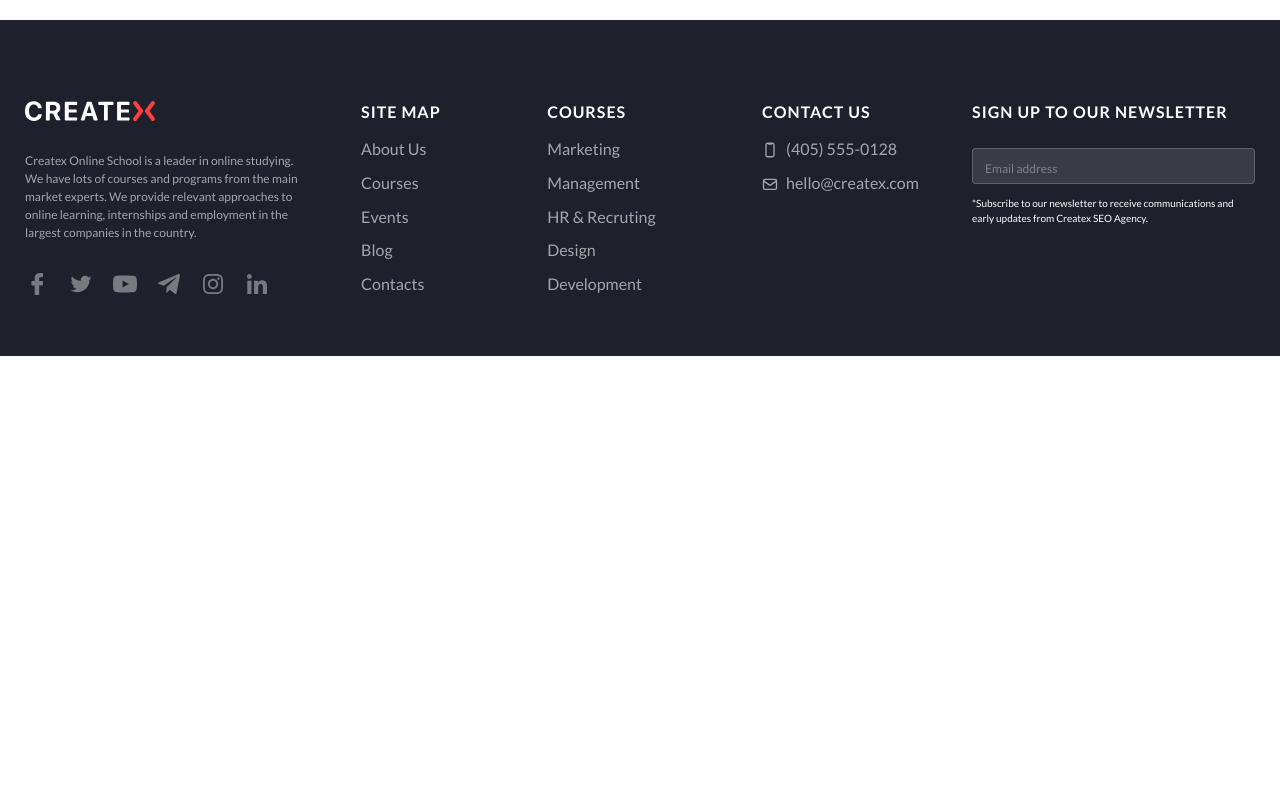
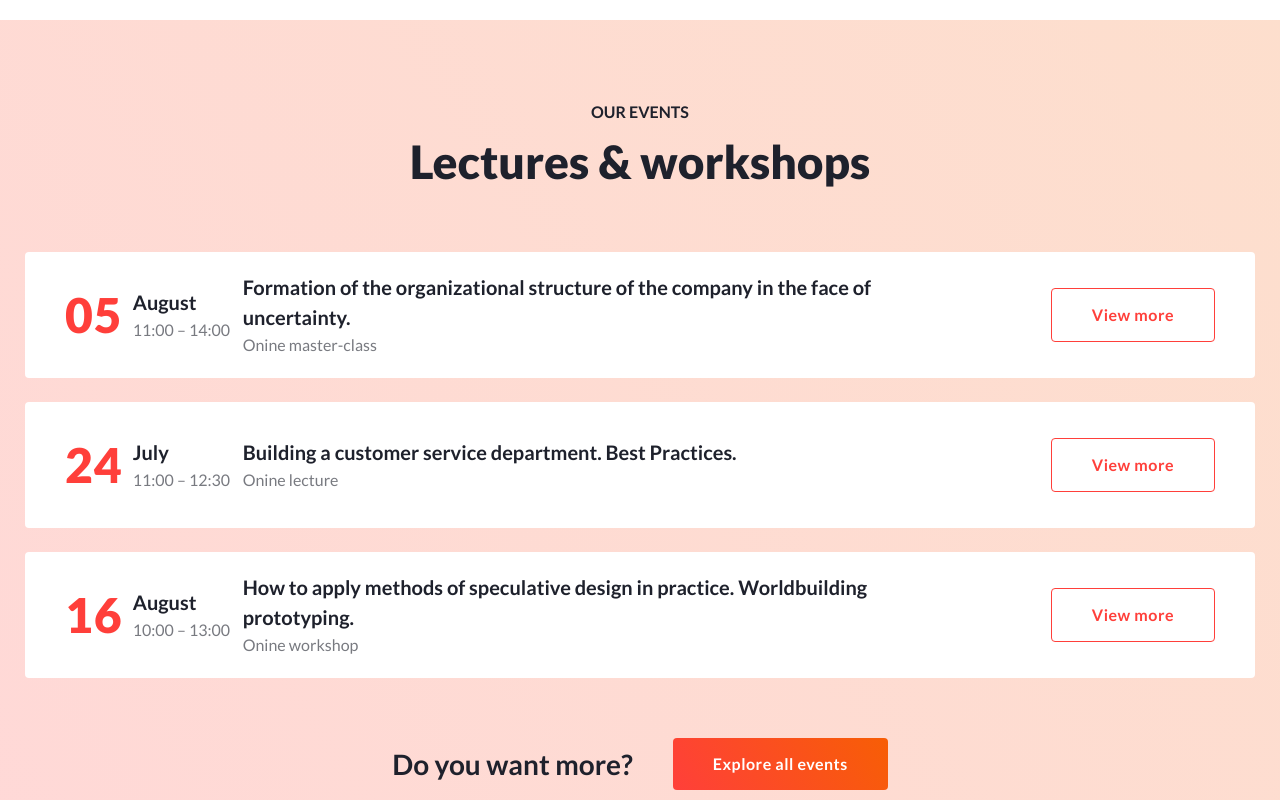
Before and after one commit to f3lancer/lesson_17, a plain HTML site: page index.html in a window 1280 px wide. Shown: the part 3020-3820 px from the top of the page. Before the commit the page ends 3376 px from the top, so only its background shows below. Drawn offline with Linux system fonts and the light colour scheme.

Commit message:
Add files via upload

```diff
--- a/css/style.css
+++ b/css/style.css
@@ -1354,8 +1354,170 @@ body {
     flex: 1 1 48.3%;
 }
 
-
-
+/* --------------------Events---------------------------------- */
+
+.page__events {
+    background: linear-gradient(55.95deg, #ff3f3833 0%, #f55d0533 100%);
+
+    position: relative;
+}
+
+.events {}
+
+.events__container {
+
+    padding-top: 80px;
+    padding-bottom: 80px;
+    display: flex;
+    flex-direction: column;
+    align-items: center;
+}
+
+.events__content {
+    width: 100%;
+}
+
+.events__box {
+    margin-bottom: 60px;
+}
+
+.title-box {}
+
+.events__box.title-box {
+    text-align: center;
+}
+
+.title-box__text {}
+
+.title-box__title {}
+
+.events__boxeslist {
+    display: flex;
+    flex-direction: column;
+    margin-bottom: 60px;
+}
+
+.boxeslist-box {}
+
+.boxeslist-box__list {
+    display: flex;
+    align-items: center;
+    justify-content: space-between;
+    min-height: 126px;
+    background: #FFFFFF;
+    border-radius: 4px;
+    padding: 0 40px;
+    gap: 10px;
+    transition: .4s;
+
+}
+
+.boxeslist-box__list:not(:last-child) {
+    margin-bottom: 24px;
+}
+
+.boxeslist-box__list:hover {
+    box-shadow: 0px 80px 80px -20px rgba(255, 63, 58, 0.16), 0px 30px 24px -10px rgba(255, 63, 58, 0.1), 0px 12px 10px -6px rgba(255, 63, 58, 0.08), 0px 4px 4px -4px rgba(30, 33, 44, 0.05);
+}
+
+.boxeslist-box__namber {
+    font-weight: 900;
+    font-size: 48px;
+    line-height: 130%;
+    letter-spacing: 1px;
+    color: #FF3F3A;
+}
+
+.boxeslist-box__date {}
+
+.boxeslist-box__monts {
+    font-weight: 700;
+    font-size: 20px;
+    line-height: 150%;
+    color: #1E212C;
+}
+
+.boxeslist-box__time {
+    font-weight: 400;
+    font-size: 16px;
+    line-height: 160%;
+    color: #787A80;
+    min-width: 100px;
+}
+
+.boxeslist-box__content {
+    flex-grow: 1;
+}
+
+.boxeslist-box__name {
+    font-weight: 700;
+    font-size: 20px;
+    line-height: 150%;
+    color: #1E212C;
+    max-width: 700px;
+}
+
+.boxeslist-box__option {
+    font-weight: 400;
+    font-size: 16px;
+    line-height: 160%;
+    color: #787A80;
+}
+
+.boxeslist-box__botton {
+    flex-shrink: 0;
+    transition: .6s;
+}
+
+.botton {}
+
+.botton--transparent-orange:hover {
+    background: linear-gradient(55.95deg, #FF3F3A 0%, #F75E05 100%);
+    color: #FFFFFF;
+}
+
+.events__more {
+    display: flex;
+    justify-content: center;
+    gap: 40px;
+}
+
+.events__text {
+    font-weight: 700;
+    font-size: 28px;
+    line-height: 150%;
+    display: flex;
+    align-items: center;
+    color: #1E212C;
+}
+
+.events__botton {}
+
+.events__background {}
+
+.background-list {}
+
+.background-list__item {}
+
+.background-list__item--1 {}
+
+@media (max-width: 767.98px) {
+    .boxeslist-box__list {
+        flex-wrap: wrap;
+        justify-content: flex-start;
+        padding: 20px 20px;
+    }
+
+    .boxeslist-box__date {
+        display: flex;
+        gap: 9px;
+        align-items: center;
+    }
+
+    .boxeslist-box__botton {
+        margin-left: auto;
+    }
+}
 
 /* /////////////////////fuuter///////////////////////// */
 
@@ -1599,10 +1761,12 @@ footer {
         color: #FFFFFF;
         opacity: 0.6;
     }
-    .footer__list li:first-child  {
+
+    .footer__list li:first-child {
         position: relative;
 
     }
+
     .footer__list li:first-child::before {
         transition: .4s;
         position: absolute;
@@ -1617,9 +1781,7 @@ footer {
 
     .footer__list li:active:first-child::before,
     .footer__list li:focus:first-child::before,
-    .footer__list li:hover:first-child::before
-
-    {
+    .footer__list li:hover:first-child::before {
         position: absolute;
         content: "";
         top: 0;
@@ -1632,15 +1794,17 @@ footer {
 }
 
 @media (max-width: 767.98px) {
-    .footer__container{
+    .footer__container {
         flex-direction: column;
         max-width: 550px;
         gap: 15px;
     }
-    .header__list{
+
+    .header__list {
         max-width: 550px;
     }
-    .footer__list li:first-child::before{
+
+    .footer__list li:first-child::before {
         left: 50%;
     }
 }
--- a/index.html
+++ b/index.html
@@ -6,7 +6,6 @@
 	<meta http-equiv="X-UA-Compatible" content="IE=edge">
 	<meta name="viewport" content="width=device-width, initial-scale=1.0">
 	<link rel="stylesheet" href="css/reset.css">
-	<link rel="stylesheet" href="css/style.css">
 	<link rel="stylesheet" href="css/style.css">
 	<title>Lesson_17</title>
 </head>
@@ -203,6 +202,76 @@
 					</div>
 				</div>
 			</section>
+
+			<section class="page__events events" id="courses">
+				<div class="events__container">
+					<div class="events__content ">
+						<div class="events__box title-box">
+							<div class="title-box">
+								<p class="title-box__text">Our Events</p>
+								<h2 class="title-box__title">Lectures & workshops</h2>
+							</div>
+						</div>
+						<div class="events__boxeslist boxeslist-box">
+							<div class="boxeslist-box__list">
+								<div class="boxeslist-box__namber">05</div>
+								<div class="boxeslist-box__date">
+									<div class="boxeslist-box__monts">August </div>
+									<div class="boxeslist-box__time">11:00 – 14:00</div>
+								</div>
+								<div class="boxeslist-box__content">
+									<div class="boxeslist-box__name">Formation of the organizational structure of the
+										company in the face of uncertainty.</div>
+									<div class="boxeslist-box__option">Onine master-class</div>
+								</div>
+								<a href=""
+									class="boxeslist-box__botton botton botton--transparent botton--transparent-orange">View
+									more</a>
+							</div>
+							<div class="boxeslist-box__list">
+								<div class="boxeslist-box__namber">24</div>
+								<div class="boxeslist-box__date">
+									<div class="boxeslist-box__monts">July</div>
+									<div class="boxeslist-box__time">11:00 – 12:30</div>
+								</div>
+								<div class="boxeslist-box__content">
+									<div class="boxeslist-box__name">Building a customer service department. Best
+										Practices.</div>
+									<div class="boxeslist-box__option">Onine lecture</div>
+								</div>
+								<a href=""
+									class="boxeslist-box__botton botton botton--transparent botton--transparent-orange">View
+									more</a>
+							</div>
+							<div class="boxeslist-box__list">
+								<div class="boxeslist-box__namber">16</div>
+								<div class="boxeslist-box__date">
+									<div class="boxeslist-box__monts">August </div>
+									<div class="boxeslist-box__time">10:00 – 13:00</div>
+								</div>
+								<div class="boxeslist-box__content">
+									<div class="boxeslist-box__name">How to apply methods of speculative design in
+										practice. Worldbuilding prototyping.</div>
+									<div class="boxeslist-box__option">Onine workshop</div>
+								</div>
+								<a href=""
+									class="boxeslist-box__botton botton botton--transparent botton--transparent-orange">View
+									more</a>
+							</div>
+						</div>
+						<div class="events__more">
+							<div class="events__text">Do you want more?</div>
+							<a href="" class="events__botton botton">Explore all events</a>
+						</div>
+					</div>
+
+				</div>
+				<div class="events__background background-list">
+					<div class="background-list__item background-list__item--1"></div>
+					<div class="background-list__item background-list__item--1"></div>
+				</div>
+			</section>
+
 		</main>
 		<footer class="footer">
 			<div class="footer__container ">
```
Also changed, not shown: img/svg/circlesc.svg (added), img/svg/dotssc.svg (added).
